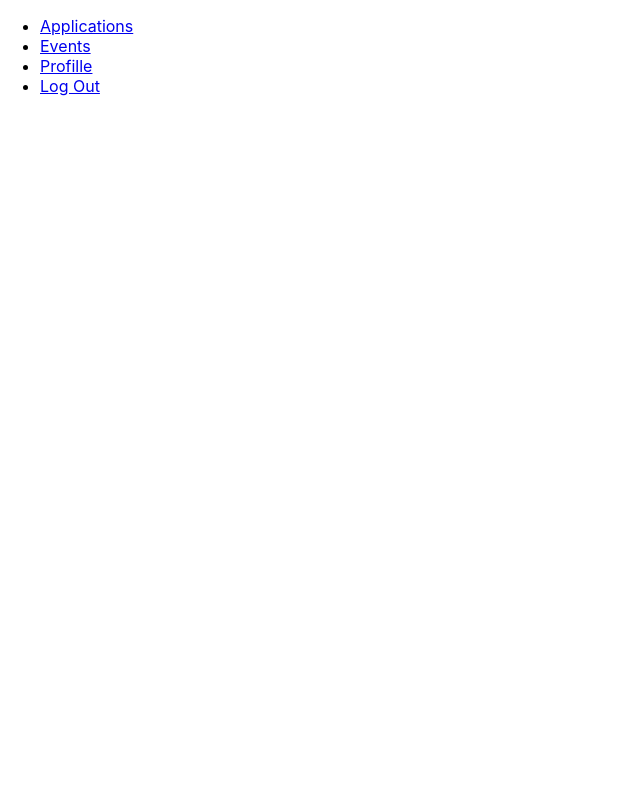
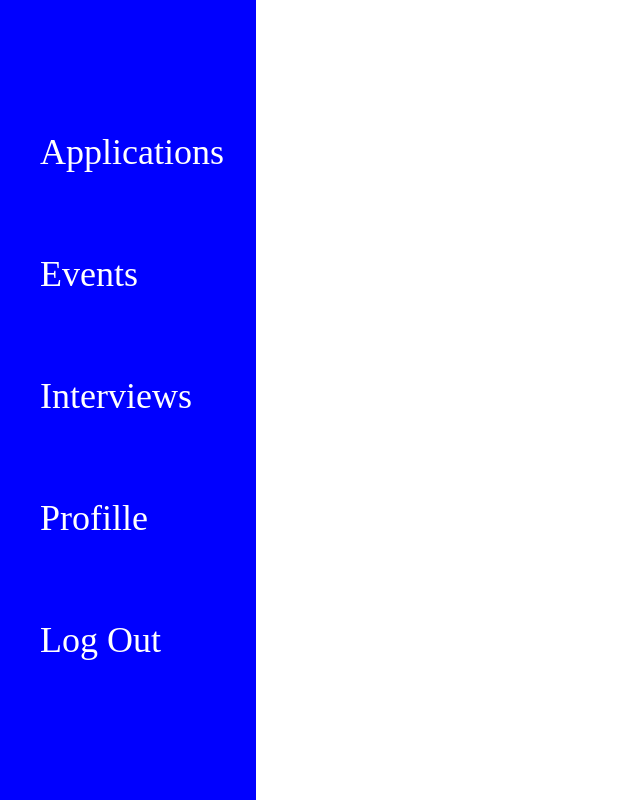
Before and after one commit to CrazyReborn/jhunt-client, a React (Create React App) app: page /dashboard in a window 1280 px wide. Shown: the whole page, without its empty margins (0-640 px from the left). Built offline with nearby package versions, Linux system fonts and the light colour scheme.

Commit message:
added a simple version of the dashboard page.

```diff
--- a/src/components/MainPage.js
+++ b/src/components/MainPage.js
@@ -3,16 +3,19 @@ import Navbar from './Navbar';
 import Applications from './Applications';
 import Events from "./Events";
 import Profile from "./Profile";
+import '../styles/MainPage.css';
 
 export default function MainPage () {
   return (
     <div className="mainContent">
       <Navbar />
-      <Routes>
-        <Route path='/applications' element={<Applications />} />
-        <Route path='/events' element={<Events />} />
-        <Route path='/profile' element={<Profile />} />
+      <div className="outlet">
+        <Routes>
+          <Route path='/applications' element={<Applications />} />
+          <Route path='/events' element={<Events />} />
+          <Route path='/profile' element={<Profile />} />
         </Routes>
+        </div>
     </div>
   )
 }
--- a/src/components/Navbar.js
+++ b/src/components/Navbar.js
@@ -1,4 +1,5 @@
 import { NavLink } from "react-router-dom";
+import '../styles/Navbar.css';
 
 export default function Navbar () {
   return (
@@ -6,6 +7,7 @@ export default function Navbar () {
       <ul>
         <li><NavLink to='/dashboard/applications' >Applications</NavLink></li>
         <li><NavLink to='/dashboard/events'>Events</NavLink></li>
+        <li><NavLink to='/dashboard/interviews'>Interviews</NavLink></li>
         <li><NavLink to='/dashboard/profile'>Profille</NavLink></li>
         <li><NavLink to='/logout'>Log Out</NavLink></li>
       </ul>
--- /dev/null
+++ b/src/styles/MainPage.css
@@ -0,0 +1,7 @@
+.mainContent {
+  display: flex;
+  flex-direction: row;
+}
+.outlet {
+  width: fit-content;
+}
--- /dev/null
+++ b/src/styles/Navbar.css
@@ -0,0 +1,25 @@
+nav {
+  min-width: 20%;
+  height: 100vh;
+  background-color: blue;
+  display: flex;
+  flex-direction: column;
+}
+
+nav > ul {
+  margin-top:20%;
+  list-style-type: none;
+  display: flex;
+  flex-direction: column;
+}
+
+nav > ul > li > a {
+  font-family: 'Merriweather';
+  text-decoration: none;
+  color: white;
+  font-size: 36px;
+}
+
+nav > ul > li {
+  margin-top: 5rem;
+}
```
